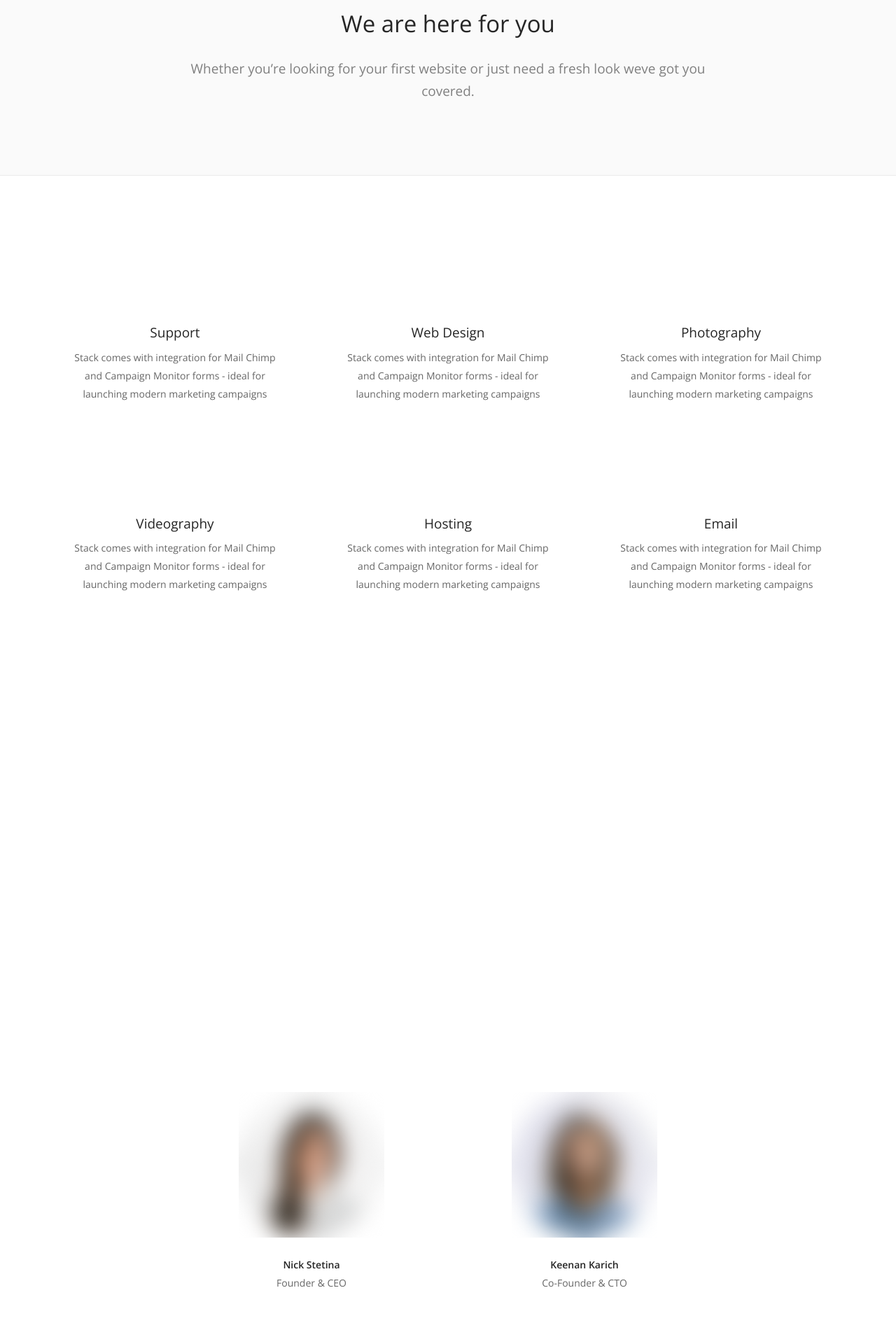
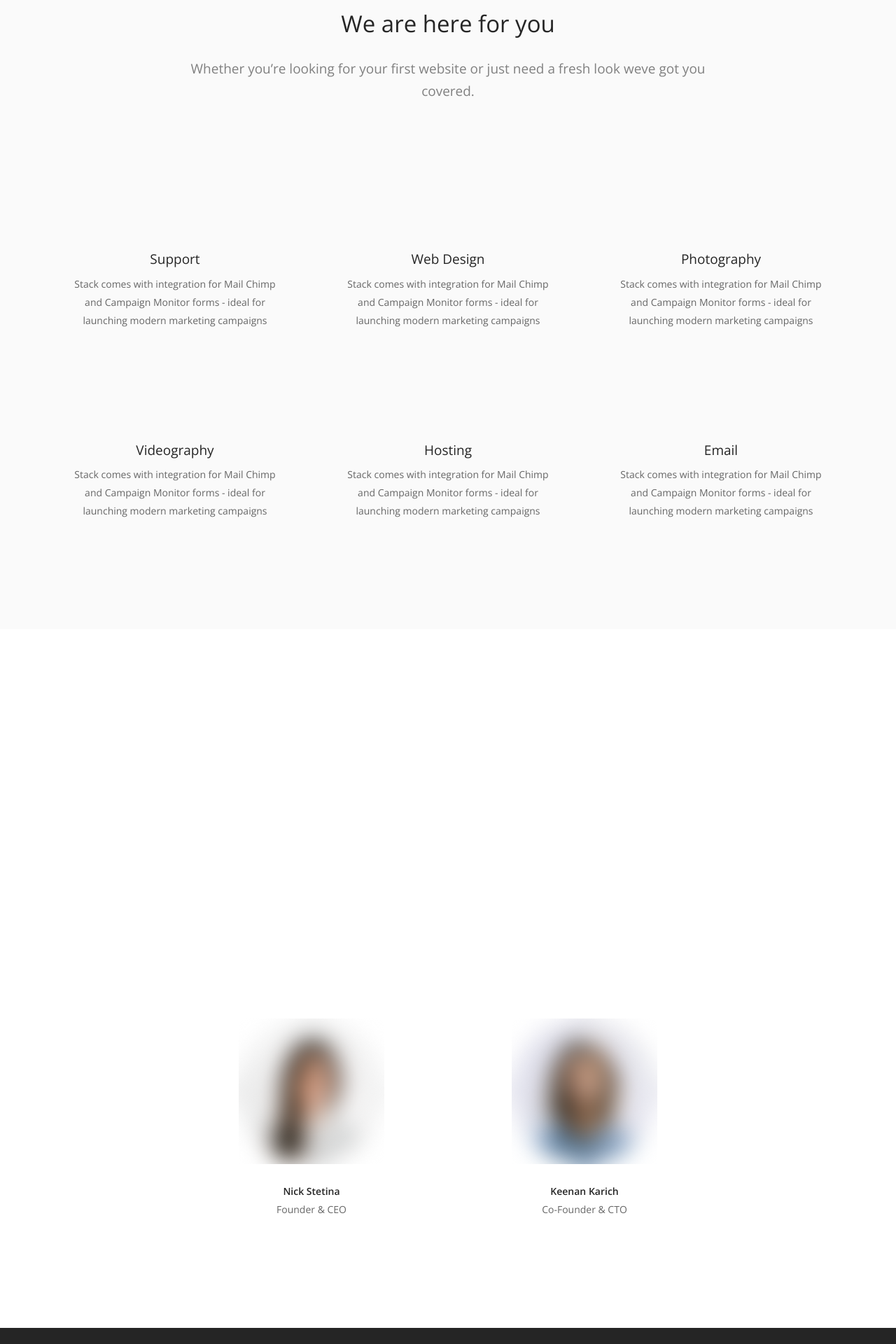
Before and after one commit to WoollyAlly/WoollyAllyTest, a Jekyll site: the page built from index.html, in a window 1280 px wide. Shown: the part 993-2913 px from the top of the page at 70% size. Built offline with Jekyll 4.4.1, drawn with Linux system fonts in a browser that asks for light colours; some web fonts are replaced.

Commit message:
Updated '_includes/services.html' via CloudCannon

```diff
--- a/_includes/services.html
+++ b/_includes/services.html
@@ -1,6 +1,4 @@
-
-
-<section class="text-center">
+<section class="text-center bg--secondary" id="services">
     <div class="container">
         <div class="row">
             <div class="col-sm-4">
```
